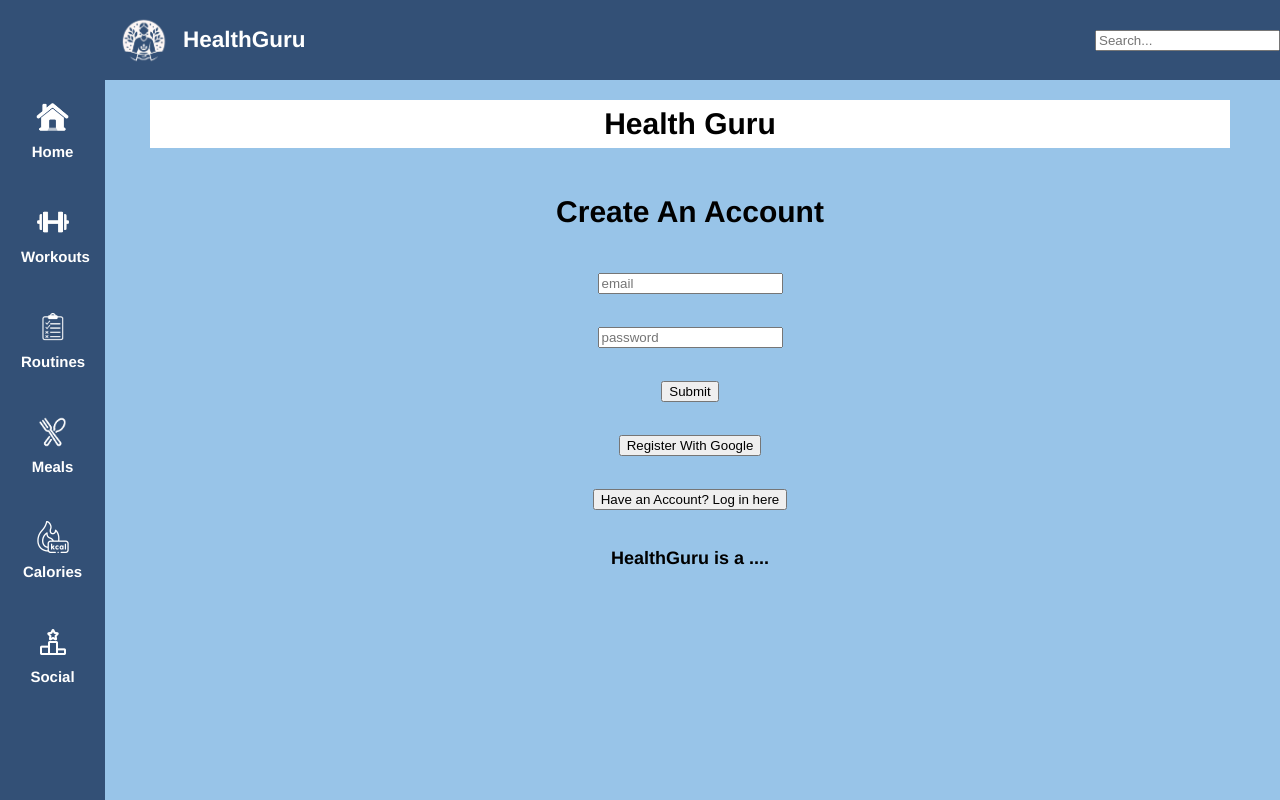
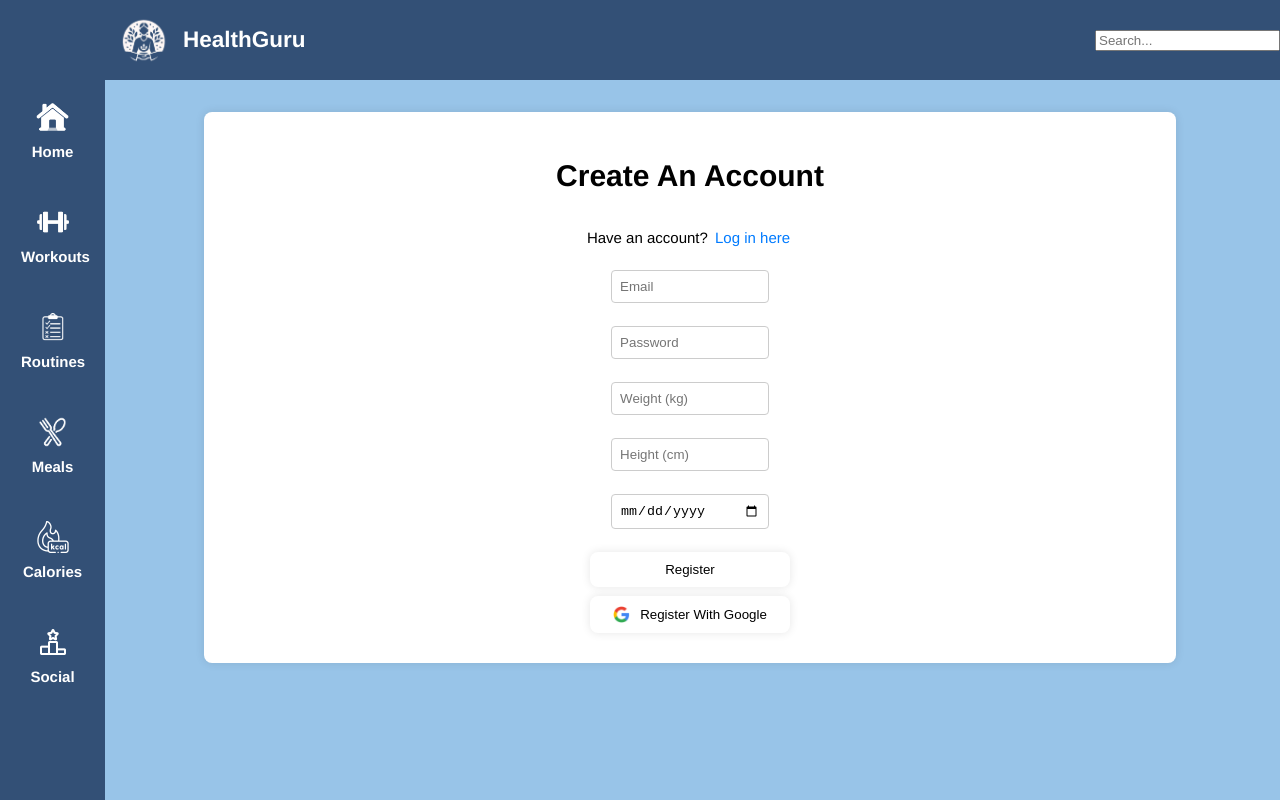
Before and after one commit to BT3103AppDev1/l1-final-term-project-group7, a Vue app: page /register in a window 1280 px wide. Built offline with nearby package versions, Linux system fonts and the light colour scheme; no server answers.

Commit message:
finalised register + login pages with register fields
added fields when registering

```diff
--- a/src/views/Login.vue
+++ b/src/views/Login.vue
@@ -1,82 +1,161 @@
 <template>
     <div id="loginContainer">
-    <h1 id="mainHead">Health Guru</h1>
-    <h1 id="message">Log In to An Account</h1>
-    <p><input type="text" placeholder="Email" v-model="email" /></p>
-    <p><input type="password" placeholder="Password" v-model="password" /></p>
-    <p v-if="errorMessage">{{ errorMessage }}</p>
-    <p><button @click="signIn">Submit</button></p>
-    <p><button @click="signInWithGoogle">Sign In With Google</button></p>
-    <p><button @click="goToRegister">Register for an Account</button></p>
-    <h3 id="pagecontent">HealthGuru is a ...</h3>
+        <h1>Log In to An Account</h1>
+
+        <p class="register-prompt">
+            Don't have an account?
+            <router-link to="/register" class="register-link">Register here</router-link>
+        </p>
+
+        <div class = "field-container">
+            <input type="email" placeholder="Email" v-model="email" />
+        </div>
+
+        <div class = "field-container">
+            <input type="password" placeholder="Password" v-model="password" />
+        </div>
+
+        <p id="errorMsg" v-if="errorMessage">{{ errorMessage }}</p>
+        <button @click="signIn">Log In</button>
+        <button @click="signInWithGoogle" class="google-btn">
+            <img src="@/assets/GoogleLogo.png" alt="Google" class="google-icon">
+            Register With Google
+        </button>
     </div>
 </template>
 
-<script setup>
-import { ref } from 'vue';
-import { useRouter } from 'vue-router';
+<script>
 import { getAuth, signInWithEmailAndPassword, GoogleAuthProvider, signInWithPopup } from 'firebase/auth';
-import firebaseApp from '@/firebase'; // Adjust this path to your Firebase config initialization file
+import firebaseApp from '@/firebase';
 
-const email = ref('');
-const password = ref('');
-const errorMessage = ref('');
+export default {
+    name: 'Login',
 
-const router = useRouter();
+    data() {
+        return {
+            email: '',
+            password: '',
+            errorMessage: '',
+            auth: getAuth(firebaseApp),
+        };
+    },
 
-const auth = getAuth(firebaseApp);
+    methods: {
+        async signIn() {
+            try {
+                await signInWithEmailAndPassword(this.auth, this.email, this.password);
+                console.log("Successfully signed in!");
+                this.$router.push('/');
+            } catch (error) {
+                console.error(error.code);
+                this.errorMessage = "Incorrect email or password";
+            }
+        },
 
-const signIn = async () => {
-    try {
-        await signInWithEmailAndPassword(auth, email.value, password.value);
-        console.log("Successfully signed in!");
-        router.push('/');
-    } catch (error) {
-        console.error(error.code);
-        errorMessage.value = "Incorrect email or password";
+        async signInWithGoogle() {
+            try {
+                const provider = new GoogleAuthProvider();
+                await signInWithPopup(this.auth, provider);
+                console.log("Successfully signed in with Google!");
+                this.$router.push('/');
+            } catch (error) {
+                console.error(error.code);
+                this.errorMessage = "Failed to register with Google.";
+            }
+        },
+
+        goToRegister() {
+            this.$router.push('/register');
+        }
     }
 };
-
-const signInWithGoogle = async () => {
-    try {
-        const provider = new GoogleAuthProvider();
-        await signInWithPopup(auth, provider);
-        console.log("Successfully signed in with Google!");
-        router.push("/");
-    } catch (error) {
-        console.error(error.code);
-        alert("Failed to sign in with Google.");
-    }
-};
-
-const goToRegister = () => {
-    router.push('/register');
-}
 </script>
 
 <style scoped>
-#firebaseui-auth-container {
-    margin-top: 20px;
-    margin-bottom: 50px;
+.register-prompt {
+    text-align: center;
+    margin-top: 5px;
+    margin-bottom: 20px;
 }
 
-#pagecontent {
-    height: 100px;
-    font-size: larger;
-    font-weight: bolder;
-    text-align: center;
+.register-link {
+    color: #007BFF;
+    font-weight: 550;
 }
 
-#mainHead {
-    width: 100%;
-    text-align: center;
+.register-link:hover {
+    text-decoration: underline;
+}
+#loginContainer {
+    max-width: 95%;
+    margin: auto;
+    padding: 20px;
+    margin-top: 3%;
+    margin-left: 5%;
+    margin-right: 5%;
+    box-shadow: 0 0 10px rgba(0,0,0,0.1);
     background-color: white;
+    border-radius: 8px;
+    display: flex;
+    flex-direction: column;
+    align-items: center;
 }
 
-#loginContainer {
-    width: 100%;
+.field-container {
     display: flex;
     align-items: center;
     flex-direction: column;
+    margin-bottom: 20px;
+    width: 15%;
+}
+
+.field-container input[type="email"],
+.field-container input[type="password"] {
+    width: 100%;
+    max-width: 300px;
+    padding: 8px;
+    margin-bottom: 3px;
+    border: 1px solid #ccc;
+    border-radius: 4px;
+}
+
+button {
+    width: 200px;
+    height: 1%;
+    margin-bottom: 1%;
+    padding: 10px;
+    background-color: white;
+    color: black;
+    border: none;
+    cursor: pointer;
+    box-shadow: 0 0 10px rgba(0,0,0,0.1);
+    border-radius: 8px;
+}
+
+button:hover {
+    background-color: #f6f6f6;
+    box-shadow: 0 3px 6px rgba(0, 0, 0, 0.2);
+}
+
+.google-btn {
+  background-color: white;
+  padding: 10px 20px;
+  font-weight: 500;
+  display: flex;
+  align-items: center;
+  justify-content: center;
+  cursor: pointer;
+}
+
+.google-icon {
+  width: 17px;
+  height: 17px;
+  margin-right: 10px;
+}
+
+
+#errorMsg{
+    color: red;
+    text-align: center;
 }
 </style>
--- a/src/views/Register.vue
+++ b/src/views/Register.vue
@@ -1,21 +1,48 @@
 <template>
 <div id="registerContainer">
-    <h1 id="mainHead">Health Guru</h1>
-    <h1 id="message">Create An Account</h1>
-    <p><input type="text" placeholder="email" v-model="email" /></p>
-    <p><input type="password" placeholder="password" v-model="password" /></p>
-    <p v-if="errorMessage">{{ errorMessage }}</p>
-    <p><button @click="register">Submit</button></p>
-    <p><button @click="registerWithGoogle">Register With Google</button></p>
-    <p><button @click="goToLogin">Have an Account? Log in here</button></p>
-    <h3 id="pagecontent">HealthGuru is a .... </h3>
+    <!--<h1 id="mainHead">Health Guru</h1>-->
+    <h1>Create An Account</h1>
+
+    <p class="login-prompt">
+      Have an account?
+      <router-link to="/login" class="login-link">Log in here</router-link>
+    </p>
+
+    <div class="field-container">
+        <input type="email" placeholder="Email" v-model="email" @blur="validateEmail" />
+       <!-- <span v-if="errors.email" class="error-message">{{ errors.email }}</span>-->
+    </div>
+    <div class="field-container">
+        <input type="password" placeholder="Password" v-model="password" @blur="validatePassword" />
+       <!-- <span v-if="errors.password" class="error-message">{{ errors.password }}</span>-->
+    </div>
+    <div class="field-container">
+        <input type="text" placeholder="Weight (kg)" v-model="weight" @blur="validateWeight" />
+        <!--<span v-if="errors.weight" class="error-message">{{ errors.weight }}</span>-->
+    </div>
+    <div class="field-container">
+        <input type="text" placeholder="Height (cm)" v-model="height" @blur="validateHeight" />
+        <!--<span v-if="errors.height" class="error-message">{{ errors.height }}</span>-->
+    </div>
+    <div class="field-container">
+        <input type="date" placeholder="Birthday" v-model="birthday" @blur="validateBirthday" />
+        <!--<span v-if="errors.birthday" class="error-message">{{ errors.birthday }}</span>-->
+    </div>
+
+    <p id="errorMsg" v-if="errorMessage">{{ errorMessage }}</p>
+    <button @click="register">Register</button>
+    <button @click="registerWithGoogle" class="google-btn">
+        <img src="@/assets/GoogleLogo.png" alt="Google" class="google-icon">
+        Register With Google
+    </button>
+
 </div>
 </template>
 
 <script>
 import { getAuth, createUserWithEmailAndPassword, GoogleAuthProvider, signInWithPopup, onAuthStateChanged } from 'firebase/auth';
 import firebaseApp  from '@/firebase.js';
-import { doc, getDoc, setDoc, getFirestore, updateDoc, arrayRemove, arrayUnion } from 'firebase/firestore';
+import { collection, doc, setDoc, addDoc} from 'firebase/firestore';
 import { db } from '@/firebase';
 
 export default {
@@ -25,27 +52,109 @@ export default {
         return {
             email: '',
             password: '',
+            weight: '',
+            height: '',
+            birthday: '',
+            errors: {
+                email: null,
+                password: null,
+                weight: null,
+                height: null,
+                birthday: null
+            },
             errorMessage: '',
             user: '',
-            uid: '',
             auth: getAuth(firebaseApp),
         };
     },
 
-    mounted() {
-        onAuthStateChanged(this.auth, (user) => {
-        if (user) {
-            this.user = user;
-            this.uid = user.uid;
-        }
-        })
-    },
+    methods: {
+        validateEmail() {
+            const re = /^(([^<>()[\]\\.,;:\s@"]+(\.[^<>()[\]\\.,;:\s@"]+)*)|(".+"))@((\[[0-9]{1,3}\.[0-9]{1,3}\.[0-9]{1,3}\.[0-9]{1,3}])|(([a-zA-Z\-0-9]+\.)+[a-zA-Z]{2,}))$/;
+            if (!re.test(this.email)) {
+                this.errors.email = "Invalid email format."
+                alert(this.errors.email);
+            } else {
+                this.errors.email = null;
+            }
 
-    methods: {
+        },
+
+        validatePassword() {
+            const re = /^(?=.*[a-z])(?=.*[A-Z])(?=.*\d)(?=.*[@$!%*?&])[A-Za-z\d@$!%*?&]{8,}$/;
+            if (!re.test(this.password)) {
+                this.errors.password = "Password must be at least 8 characters, include uppercase, lowercase, a number, and a special character.";
+                alert(this.errors.password);
+            } else {
+                this.errors.password = null;
+            }
+        },
+
+        validateHeight() {
+            const height = parseFloat(this.height);
+            if ((height < 50 || height > 251)) {
+                this.errors.height = "Height must be between 50 and 250 cm.";
+                alert(this.errors.height);
+            } else {
+                this.errors.height = null;
+            }
+        },
+
+        validateWeight() {
+            const weight = parseFloat(this.weight);
+            if ((weight <= 0 || weight > 250)) {
+                this.errors.weight = "Weight must be between 1 and 250 kg.";
+                alert(this.errors.weight);
+            } else {
+                this.errors.weight = null;
+            }
+        },
+
+        validateBirthday() {
+            const birthday = new Date(this.birthday);
+            const today = new Date();
+            const minDate = new Date(today.getFullYear() - 100, today.getMonth(), today.getDate()); // 100 years ago
+            if ((birthday < minDate || birthday > today)) {
+                this.errors.birthday = "Invalid Date of Birth";;
+                alert(this.errors.birthday);
+            } else {
+                this.errors.birthday = null;
+            }
+        },
+
+        validateForm() {
+            this.validateEmail();
+            this.validatePassword();
+            this.validateHeight();
+            this.validateBirthday();
+            this.validateWeight();
+            return Object.keys(this.errors).every(key => this.errors[key] === null);
+        },
+
+
         async register() {
+            if (!this.email || !this.password || !this.weight || !this.height || !this.birthday) {
+                this.errorMessage = "All fields are required.";
+                return;
+            }
+            if (!this.validateForm()) {
+                this.errorMessage = "Please correct errors before submitting";
+                return;
+            }
             try {
-                await createUserWithEmailAndPassword(this.auth, this.email, this.password);
-                console.log("Successfully registered!");
+                const userCredential = await createUserWithEmailAndPassword(this.auth, this.email, this.password);
+                const uid = userCredential.user.uid;
+
+                const docRef = doc(db, 'users', uid);
+                await setDoc(docRef, {
+                    userInfo: {
+                        email: this.email,
+                        weight: this.weight,
+                        height: this.height,
+                        birthday: this.birthday
+                    }
+                }, { merge: true});
+
                 this.$router.push('/');
             } catch (error) {
                 console.error(error.code);
@@ -62,6 +171,7 @@ export default {
             }
         },
 
+
         async registerWithGoogle() {
             try {
                 const provider = new GoogleAuthProvider();
@@ -73,32 +183,110 @@ export default {
                 this.errorMessage = "Failed to register with Google.";
             }
         },
-
-        goToLogin() {
-            this.$router.push('/login');
-        }
     },
 };
 </script>
 
 <style scoped>
-#pagecontent {
-height: 100px;
-font-size: larger;
-font-weight: bolder;
-text-align: center;
+.login-prompt {
+    text-align: center;
+    margin-top: 5px;
+    margin-bottom: 20px;
 }
 
-#mainHead {
-width: 100%;
-text-align: center;
-background-color: white;
+.login-link {
+    color: #007BFF;
+    font-weight: 550;
 }
 
+.login-link:hover {
+    text-decoration: underline;
+}
+
+
+
 #registerContainer {
-width: 100%;
-display: flex;
-align-items: center;
-flex-direction: column;
+    max-width: 95%;
+    margin: auto;
+    padding: 20px;
+    margin-top: 3%;
+    margin-left: 5%;
+    margin-right: 5%;
+    box-shadow: 0 0 10px rgba(0,0,0,0.1);
+    background-color: white;
+    border-radius: 8px;
+    display: flex;
+    flex-direction: column;
+    align-items: center;
 }
+
+.field-container {
+    display: flex;
+    align-items: center;
+    flex-direction: column;
+    margin-bottom: 20px;
+    width: 15%;
+}
+
+.field-container input[type="text"],
+.field-container input[type="email"],
+.field-container input[type="password"],
+.field-container input[type="date"] {
+    width: 100%;
+    max-width: 300px;
+    padding: 8px;
+    margin-bottom: 3px;
+    border: 1px solid #ccc;
+    border-radius: 4px;
+}
+
+button {
+    width: 200px;
+    height: 1%;
+    margin-bottom: 1%;
+    padding: 10px;
+    background-color: white;
+    color: black;
+    border: none;
+    cursor: pointer;
+    box-shadow: 0 0 10px rgba(0,0,0,0.1);
+    border-radius: 8px;
+}
+
+button:hover {
+    background-color: #f6f6f6;
+    box-shadow: 0 3px 6px rgba(0, 0, 0, 0.2);
+}
+
+.google-btn {
+  background-color: white;
+  padding: 10px 20px;
+  font-weight: 500;
+  display: flex;
+  align-items: center;
+  justify-content: center;
+  cursor: pointer;
+}
+
+.google-icon {
+  width: 17px;
+  height: 17px;
+  margin-right: 10px;
+}
+
+
+#errorMsg{
+    color: red;
+    text-align: center;
+}
+
+
+/*
+.error-message {
+  color: #ff0000;
+  font-size: 0.8em;
+  margin-left: 10px;
+  white-space: nowrap;
+}
+*/
 </style>
```
Also changed, not shown: src/assets/GoogleLogo.png (added).
